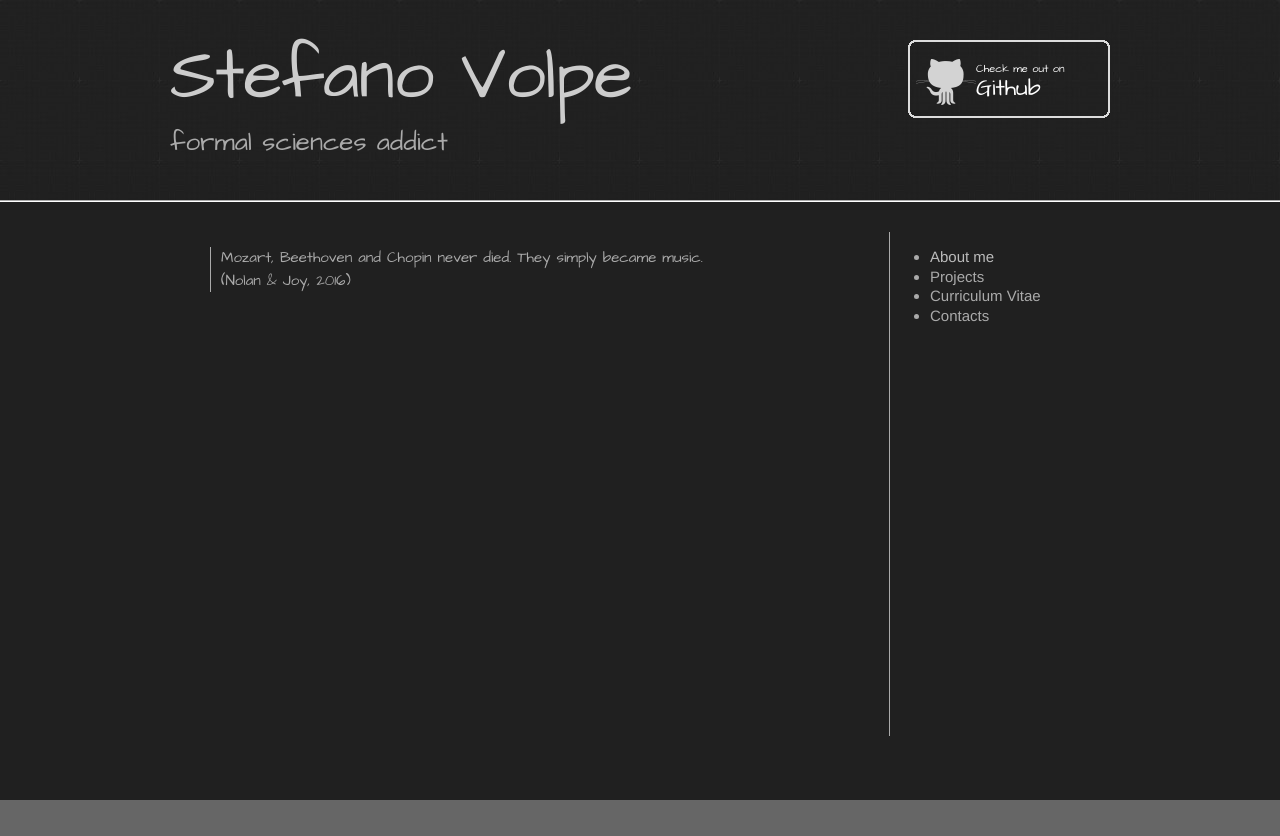
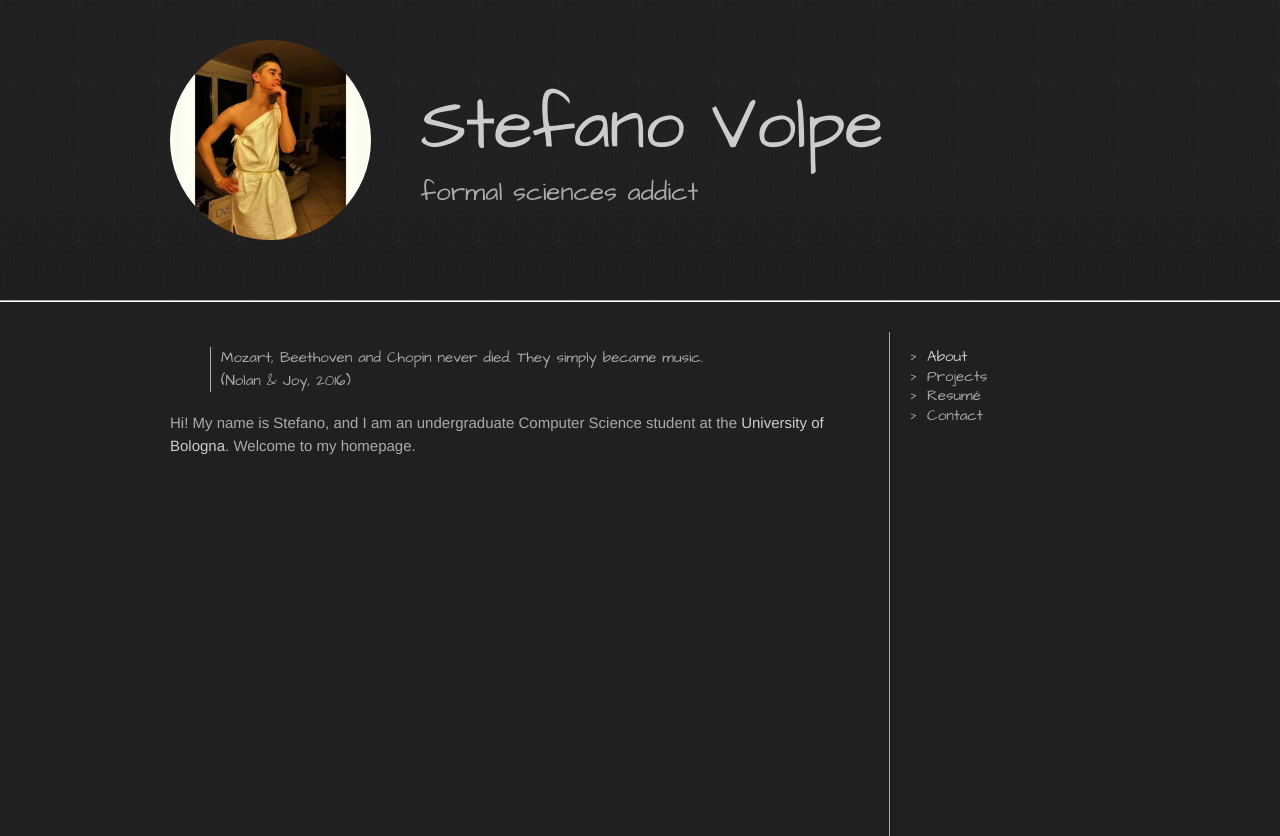
Before and after one commit to foxyseta/foxyseta.github.io, a plain HTML site: page docs/index.html in a window 1280 px wide. Before the commit the page ends 800 px from the top, so only its background shows below. Drawn offline with Linux system fonts and the light colour scheme.

Commit message:
Work on homepage

```diff
--- a/docs/assets/css/style.css
+++ b/docs/assets/css/style.css
@@ -22,10 +22,10 @@ p {
 }
 
 a {
-  color: #bbb;
+  color: #ccc;
 }
 a:hover {
-  color: #ccc;
+  color: #ddd;
 }
 
 header {
@@ -37,7 +37,6 @@ header {
 }
 
 header h1 {
-  width: 540px;
   margin-top: 0;
   margin-bottom: 0.2em;
   font-size: 72px;
@@ -62,6 +61,7 @@ header h2 {
   position: relative;
   width: 940px;
   margin: 0 auto;
+  overflow: hidden;
 }
 
 #content-wrapper {
@@ -78,7 +78,22 @@ header h2 {
   max-width: 100%;
 }
 
+img.profile {
+  border-radius: 50%;
+}
+
+header img {
+  float: left;
+  height: 200px;
+}
+
+div#page-title {
+  float: left;
+  margin: 50px;
+}
+
 aside#sidebar {
+  font-family: 'Architects Daughter', 'Helvetica Neue', Helvetica, Arial, serif;
   float: right;
   width: 200px;
   min-height: 504px;
@@ -211,7 +226,7 @@ form {
 }
 
 #main-content h2 {
-  margin-bottom: 8px;
+  margin: 8px;
   font-family: 'Architects Daughter', 'Helvetica Neue', Helvetica, Arial, serif;
   font-size: 22px;
   font-weight: bold;
@@ -308,14 +323,20 @@ blockquote {
 
 ul {
   list-style-position: inside;
-  list-style: disc;
+  list-style-type: none;
   padding-left: 20px;
 }
 
 ol {
   list-style-position: inside;
-  list-style: decimal;
+  list-style-type: decimal;
   padding-left: 20px;
+}
+
+li:before {
+  content: '›';
+  margin-left: -20px;
+  margin-right: 10px;
 }
 
 dl dd {
--- a/docs/index.html
+++ b/docs/index.html
@@ -10,11 +10,11 @@
   <body>
     <header>
       <div class="inner">
+        <img src="profile.jpg" class="profile" />
+        <div id="page-title">
           <h1>Stefano Volpe</h1>
-        <h2>formal sciences addict</h2>
-        <a href="https://github.com/foxyseta" class="button">
-          <small>Check me out on</small> Github
-        </a>
+          <h2>formal sciences addict</h2>
+        </div>
       </div>
     </header>
     <div id="content-wrapper">
@@ -24,13 +24,18 @@
             Mozart, Beethoven and Chopin never died. They simply became music. </br>
             (Nolan &amp; Joy, 2016)
           </blockquote>
+          <p>
+            Hi! My name is Stefano, and I am an undergraduate Computer Science
+            student at the <a href="https://unibo.it/en">University of Bologna</a>.
+            Welcome to my homepage.
+          </p>
         </section>
         <aside id="sidebar">
           <ul>
-            <li><a href="about-me">About me</a></li>
+            <li><a href="about">About</a></li>
             <li>Projects</li>
-            <li>Curriculum Vitae</li>
-            <li>Contacts</li>
+            <li>Resumé</li>
+            <li>Contact</li>
           </ul>
         </aside>
       </div>
```
Also changed, not shown: docs/profile.jpg (added).
